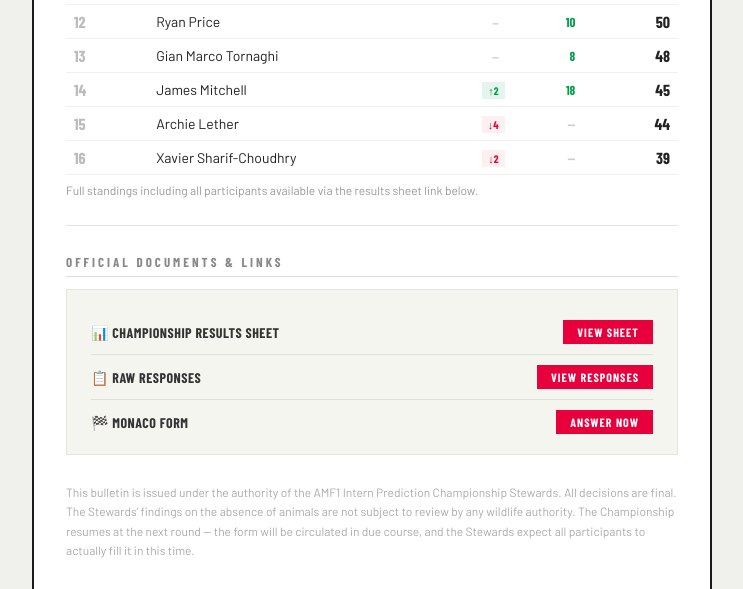
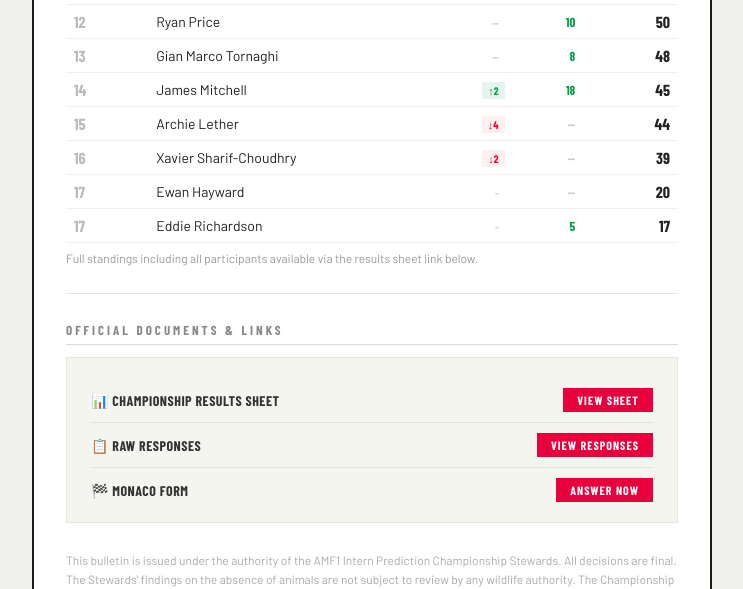
Before and after one commit to OllieOldrey/AMF1-Intern-Prediction-Championship, a plain HTML site: page index.html in a window 1280 px wide. Shown: the part 2110-2699 px from the top of the page, without its empty margins (268-1011 px from the left). Drawn offline with nearby package versions, Linux system fonts and the light colour scheme; a web font is replaced by a local one.

Commit message:
Update index.html

```diff
--- a/index.html
+++ b/index.html
@@ -593,6 +593,20 @@
           <td style="text-align:right"><span class="round-score zero">—</span></td>
           <td>39</td>
         </tr>
+        <tr>
+          <td><span class="pos-num">17</span></td>
+          <td>Ewan Hayward</td>
+          <td style="text-align:right"><span class="change-badge flat">-</span></td>
+          <td style="text-align:right"><span class="round-score zero">—</span></td>
+          <td>20</td>
+        </tr>
+          <tr>
+          <td><span class="pos-num">17</span></td>
+          <td>Eddie Richardson</td>
+          <td style="text-align:right"><span class="change-badge flat">-</span></td>
+          <td style="text-align:right"><span class="round-score">5</span></td>
+          <td>17</td>
+        </tr>
       </tbody>
     </table>
 
```
